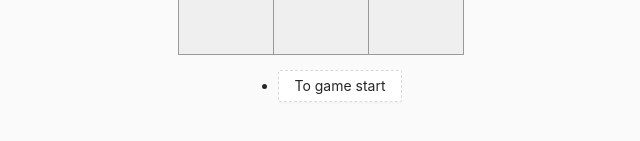
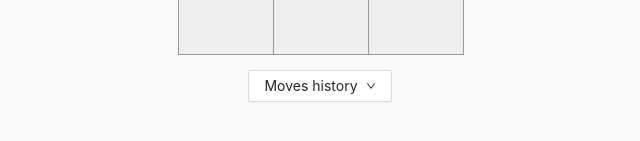
Before and after one commit to AlexeyTeterin/react-game, a React (Create React App) app: page / in a window 1280 px wide. Shown: the part 349-490 px from the top of the page, without its empty margins (320-960 px from the left). Built offline with nearby package versions, Linux system fonts and the light colour scheme.

Commit message:
feat: add dropdown history

```diff
--- a/package.json
+++ b/package.json
@@ -3,6 +3,7 @@
   "version": "0.1.0",
   "private": true,
   "dependencies": {
+    "@ant-design/icons": "4.0.0",
     "@testing-library/jest-dom": "^5.11.4",
     "@testing-library/react": "^11.1.0",
     "@testing-library/user-event": "^12.1.10",
--- a/src/App.tsx
+++ b/src/App.tsx
@@ -1,5 +1,8 @@
 import React, { useState } from 'react';
-import { Button, Slider } from 'antd';
+import {
+  Button, Dropdown, Menu, Slider,
+} from 'antd';
+import { DownOutlined } from '@ant-design/icons';
 import './App.css';
 import Board, { XO } from './Board/Board';
 
@@ -62,21 +65,25 @@ function App() {
   const winner = calculateWinner(current.squares);
   let status;
 
+  const movesMenu = () => {
     const moves = history.map((step, move: number) => {
       const desc = move
         ? `Go to move # ${move}`
-      : 'To game start';
+        : 'Go to game start';
       return (
-      <li key={Math.random()}>
+        <Menu.Item>
           <Button
             type="dashed"
+            block
             onClick={() => jumpTo(move)}
           >
             {desc}
           </Button>
-      </li>
+        </Menu.Item>
       );
     });
+    return (<Menu>{moves}</Menu>);
+  };
 
   if (winner) {
     status = `Winner is ${winner}`;
@@ -106,7 +113,12 @@ function App() {
         />
       </div>
       <div className="game-history">
-        <ul>{moves}</ul>
+        <Dropdown overlay={movesMenu} trigger={['click']} placement="bottomCenter">
+          <Button>
+            Moves history
+            <DownOutlined />
+          </Button>
+        </Dropdown>
       </div>
     </div>
   );
--- a/src/index.css
+++ b/src/index.css
@@ -28,15 +28,6 @@ body {
   align-items: center;
 }
 
-.game-history ul li {
-  text-align: center;
-  margin-bottom: 4px;
-}
-
-.game-history ul li button {
-  width: 100%;
-}
-
 .ant-slider {
   width: 200px;
 }
--- a/src/index.scss
+++ b/src/index.scss
@@ -29,15 +29,6 @@ body {
   justify-content: center;
   flex-direction: column;
   align-items: center;
-
-  ul li {
-    text-align: center;
-    margin-bottom: 4px;
-
-    button {
-      width: 100%;
-    }
-  }
 }
 
 .ant-slider {
```
Also changed, not shown: 2 other files (tests, documents, lock files or other folders). Lines whose indentation alone changed are shown as unchanged.
